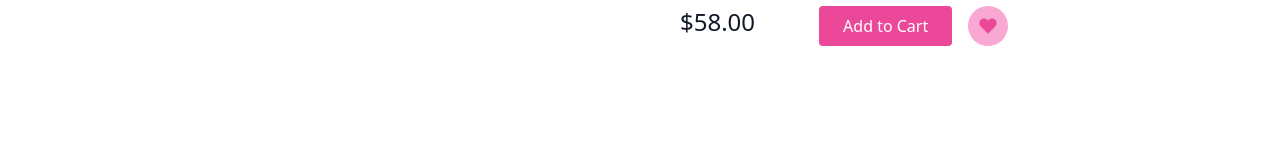
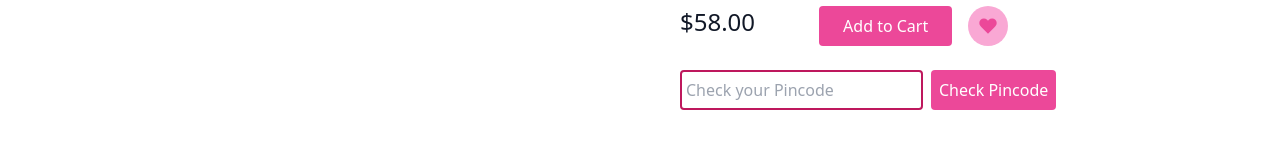
Before and after one commit to Shadow-Blaxe-123/E-commerce, a Next.js app: page /product/1 in a window 1280 px wide. Shown: the part 770-930 px from the top of the page. Built offline with nearby package versions, Linux system fonts and the light colour scheme.

Commit message:
Added pincode check, with mock API

```diff
--- /dev/null
+++ b/pages/api/pincode.js
@@ -0,0 +1,3 @@
+export default function handler(req, res) {
+    res.status(200).json([1400, 1100, 1200, 1230, 1000, ])
+  }
--- a/pages/product/[slug].js
+++ b/pages/product/[slug].js
@@ -1,8 +1,16 @@
 import { useRouter } from 'next/router'
+import { useRef } from 'react'
 
 const Slug = () => {
   const router = useRouter()
   const { slug } = router.query
+  const ref = useRef()
+  const checkPinCode = async ()=>{
+    const res = await fetch('/api/pincode')
+    const pinArray = await res.json()
+    // console.log(ref.current.value)
+    console.log(pinArray)
+  }
 
   return (
     <section className="text-gray-600 body-font overflow-hidden">
@@ -85,6 +93,13 @@ const Slug = () => {
           </button>
         </div>
         {/* Pincode Check */}
+        <br/>
+        <div className="flex">
+
+          <input ref={ref} placeholder='Check your Pincode' type="text" className='rounded border-[2px] appearance-none border-pink-700 focus:outline-none focus:ring-2 focus:ring-pink-300 focus:border-pink-500 text-base p-1'/>
+          <button className="flex ml-2 text-white bg-pink-500 border-0 py-2 px-2 focus:outline-none hover:bg-pink-600 rounded" onClick={checkPinCode}>Check Pincode</button>
+        </div>
+
       </div>
     </div>
   </div>
```
